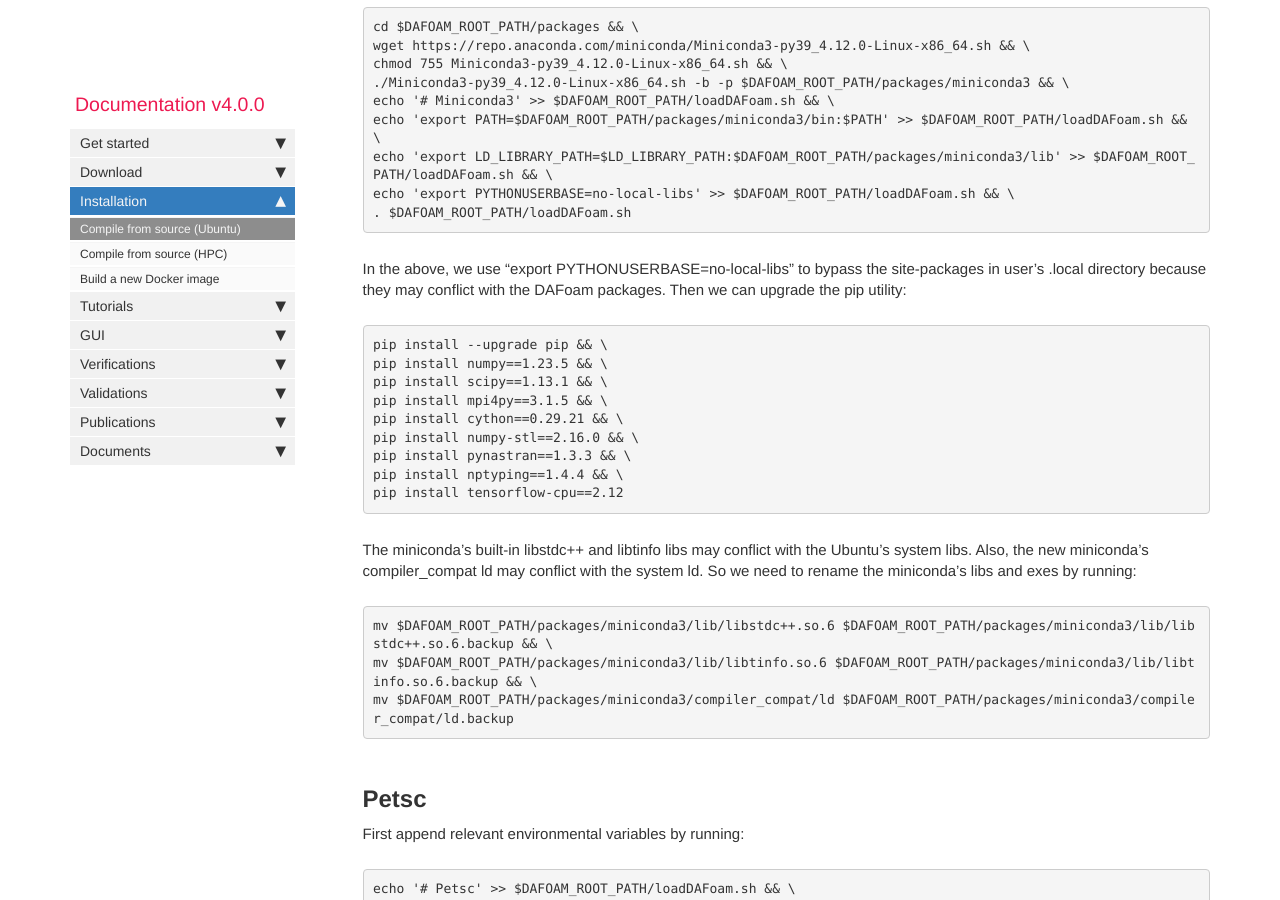
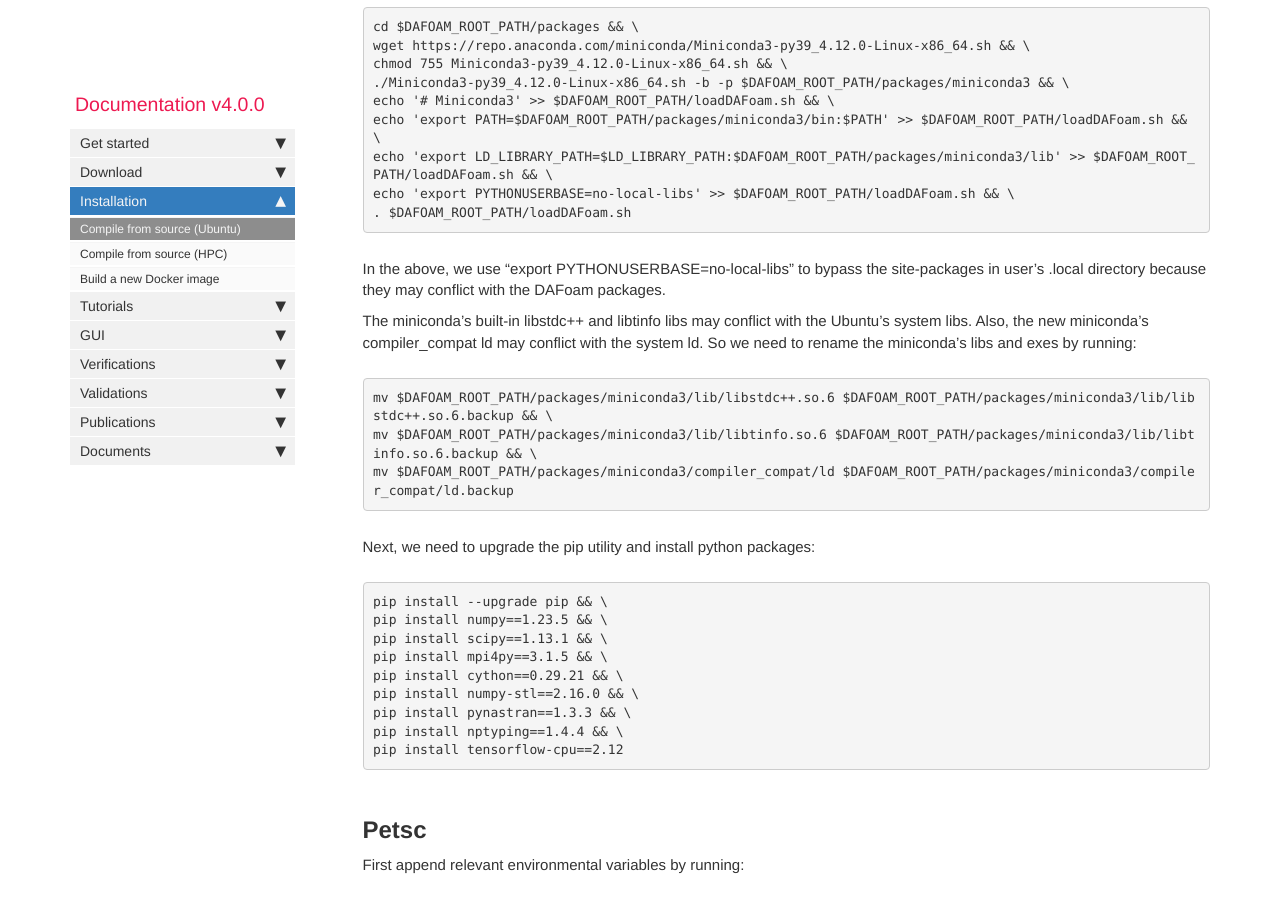
Before and after one commit to DAFoam/DAFoam.github.io, a Jekyll site: the page built from pages/mydoc/mydoc_installation_source.md, in a window 1280 px wide and 900 px high, scrolled down 1799 px. Built offline with Jekyll 4.4.1, drawn with Linux system fonts in a browser that asks for light colours; comment, search, counter and statistics services are not loaded; part of the change alters nothing that is shown.

Commit message:
content update

```diff
--- a/pages/mydoc/mydoc_installation_source.md
+++ b/pages/mydoc/mydoc_installation_source.md
@@ -64,7 +64,17 @@ echo 'export PYTHONUSERBASE=no-local-libs' >> $DAFOAM_ROOT_PATH/loadDAFoam.sh &&
 . $DAFOAM_ROOT_PATH/loadDAFoam.sh
 </pre>
 
-In the above, we use "export PYTHONUSERBASE=no-local-libs" to bypass the site-packages in user's .local directory because they may conflict with the DAFoam packages. Then we can upgrade the pip utility:
+In the above, we use "export PYTHONUSERBASE=no-local-libs" to bypass the site-packages in user's .local directory because they may conflict with the DAFoam packages.
+
+The miniconda's built-in libstdc++ and libtinfo libs may conflict with the Ubuntu's system libs. Also, the new miniconda's compiler_compat ld may conflict with the system ld. So we need to rename the miniconda's libs and exes by running:
+
+<pre>
+mv $DAFOAM_ROOT_PATH/packages/miniconda3/lib/libstdc++.so.6 $DAFOAM_ROOT_PATH/packages/miniconda3/lib/libstdc++.so.6.backup && \
+mv $DAFOAM_ROOT_PATH/packages/miniconda3/lib/libtinfo.so.6 $DAFOAM_ROOT_PATH/packages/miniconda3/lib/libtinfo.so.6.backup && \
+mv $DAFOAM_ROOT_PATH/packages/miniconda3/compiler_compat/ld $DAFOAM_ROOT_PATH/packages/miniconda3/compiler_compat/ld.backup
+</pre>
+
+Next, we need to upgrade the pip utility and install python packages:
 
 <pre>
 pip install --upgrade pip && \
@@ -76,14 +86,6 @@ pip install numpy-stl==2.16.0 && \
 pip install pynastran==1.3.3 && \
 pip install nptyping==1.4.4 && \
 pip install tensorflow-cpu==2.12
-</pre>
-
-The miniconda's built-in libstdc++ and libtinfo libs may conflict with the Ubuntu's system libs. Also, the new miniconda's compiler_compat ld may conflict with the system ld. So we need to rename the miniconda's libs and exes by running:
-
-<pre>
-mv $DAFOAM_ROOT_PATH/packages/miniconda3/lib/libstdc++.so.6 $DAFOAM_ROOT_PATH/packages/miniconda3/lib/libstdc++.so.6.backup && \
-mv $DAFOAM_ROOT_PATH/packages/miniconda3/lib/libtinfo.so.6 $DAFOAM_ROOT_PATH/packages/miniconda3/lib/libtinfo.so.6.backup && \
-mv $DAFOAM_ROOT_PATH/packages/miniconda3/compiler_compat/ld $DAFOAM_ROOT_PATH/packages/miniconda3/compiler_compat/ld.backup
 </pre>
 
 ## **Petsc**
```
